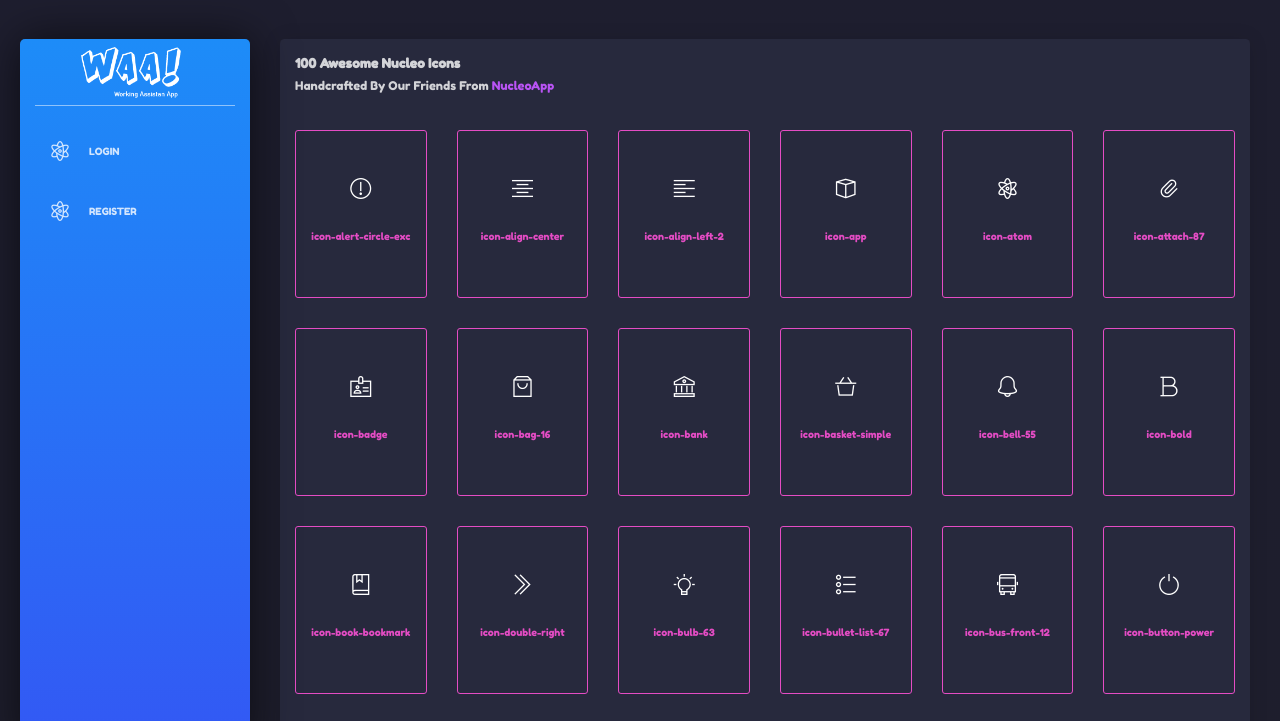
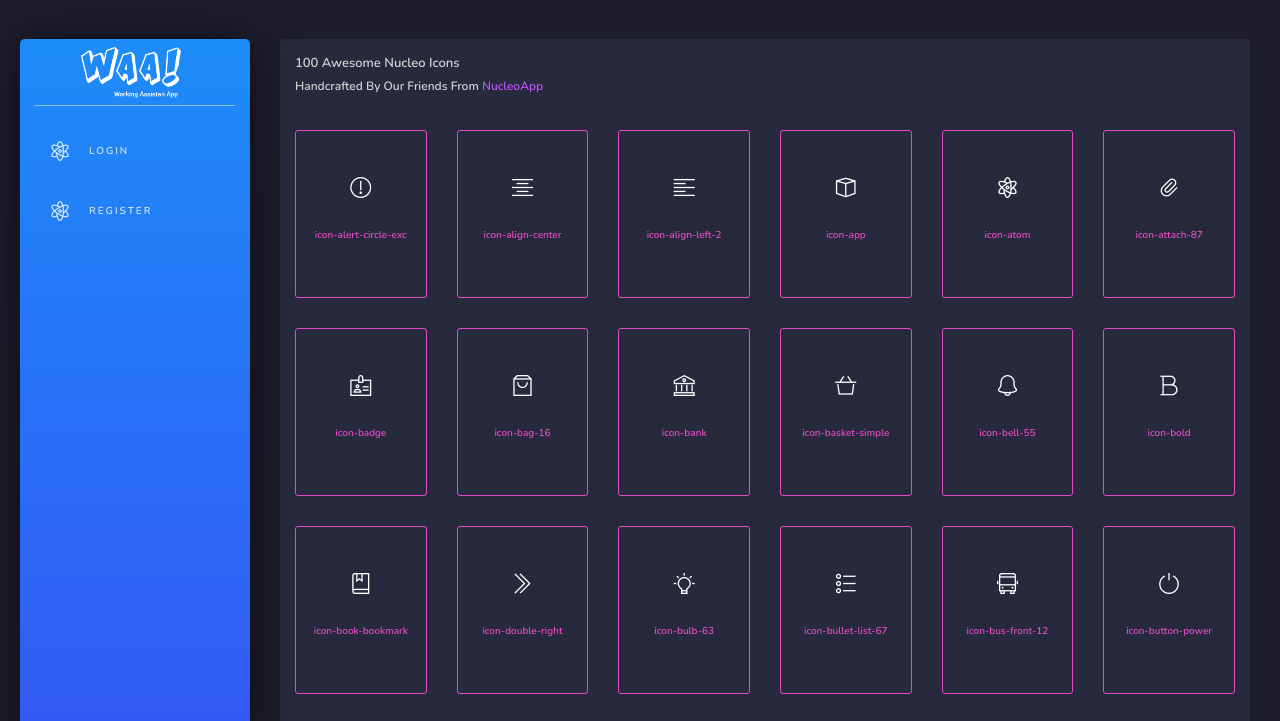
Before and after one commit to gizemay96/working-asistant, a React app: page /admin/icons in a window 1280 px wide. Shown: the part 41-762 px from the top of the page. Built offline with nearby package versions, Linux system fonts and the light colour scheme; some packages are replaced by stand-ins of ours.

Commit message:
changed font

```diff
--- a/public/index.html
+++ b/public/index.html
@@ -59,9 +59,9 @@
 
 <link rel="preconnect" href="https://fonts.googleapis.com">
 <link rel="preconnect" href="https://fonts.gstatic.com" crossorigin>
-<link href="https://fonts.googleapis.com/css2?family=Fredoka+One&display=swap" rel="stylesheet">
-<link href="https://fonts.googleapis.com/css2?family=Concert+One&display=swap" rel="stylesheet">
-<link href="https://fonts.googleapis.com/css2?family=Fira+Sans:wght@500&display=swap" rel="stylesheet">
+<link rel="preconnect" href="https://fonts.googleapis.com">
+<link rel="preconnect" href="https://fonts.gstatic.com" crossorigin>
+<link href="https://fonts.googleapis.com/css2?family=Nunito:wght@600&display=swap" rel="stylesheet">
 
     <title>Black Dashboard React by Creative Tim</title>
     <script src="https://maps.googleapis.com/maps/api/js?key=YOUR_KEY_HERE"></script>
--- a/src/assets/scss/black-dashboard-react/custom/general.scss
+++ b/src/assets/scss/black-dashboard-react/custom/general.scss
@@ -1,5 +1,5 @@
 * {
-  font-family: 'Fredoka One', cursive;
+  font-family: 'Nunito', cursive;
 }
 
 .table-case {
@@ -164,3 +164,9 @@
     max-height: 400px;
     overflow: auto;
 }
+
+.nav-link{
+  p{
+    letter-spacing: 2px;
+  }
+}
```
